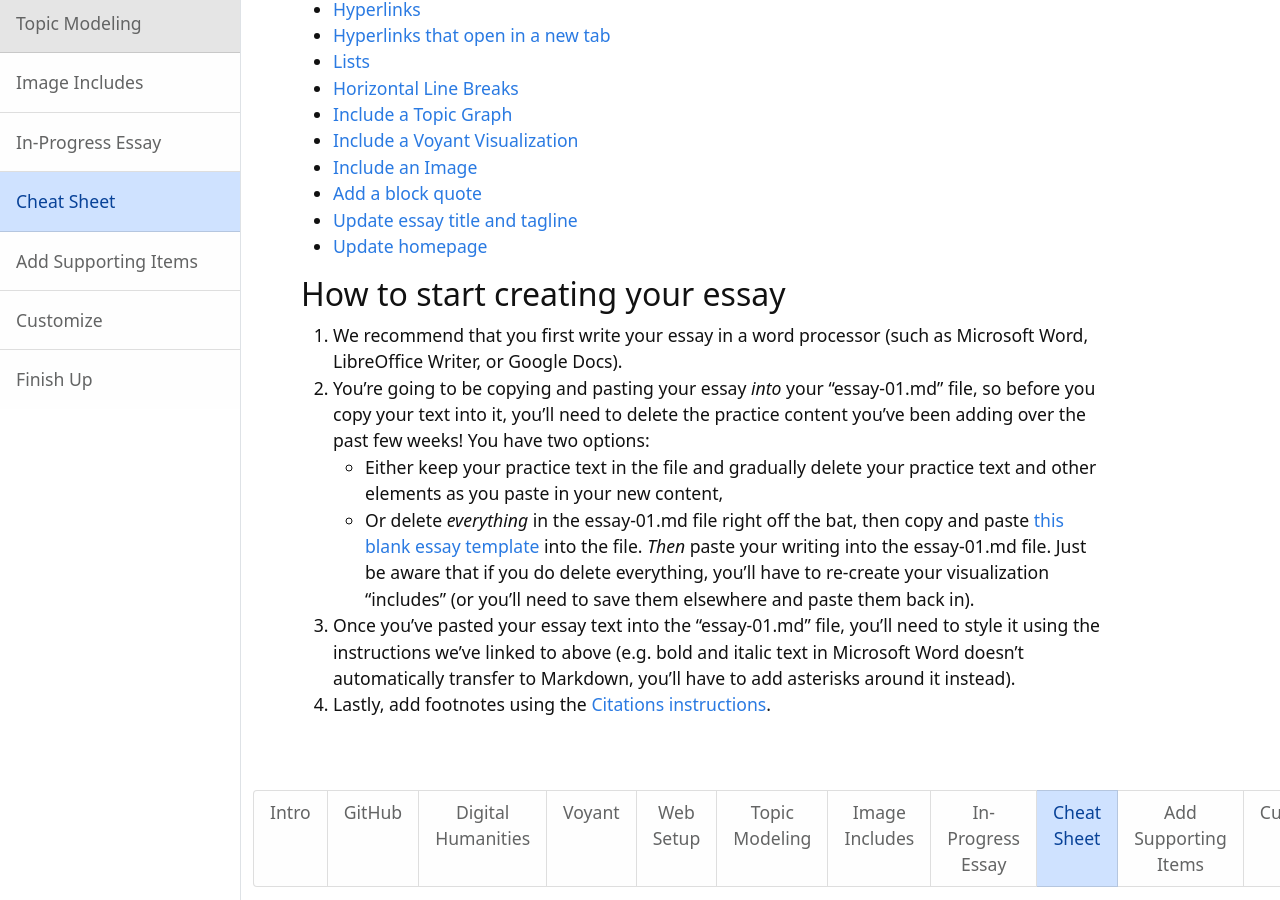
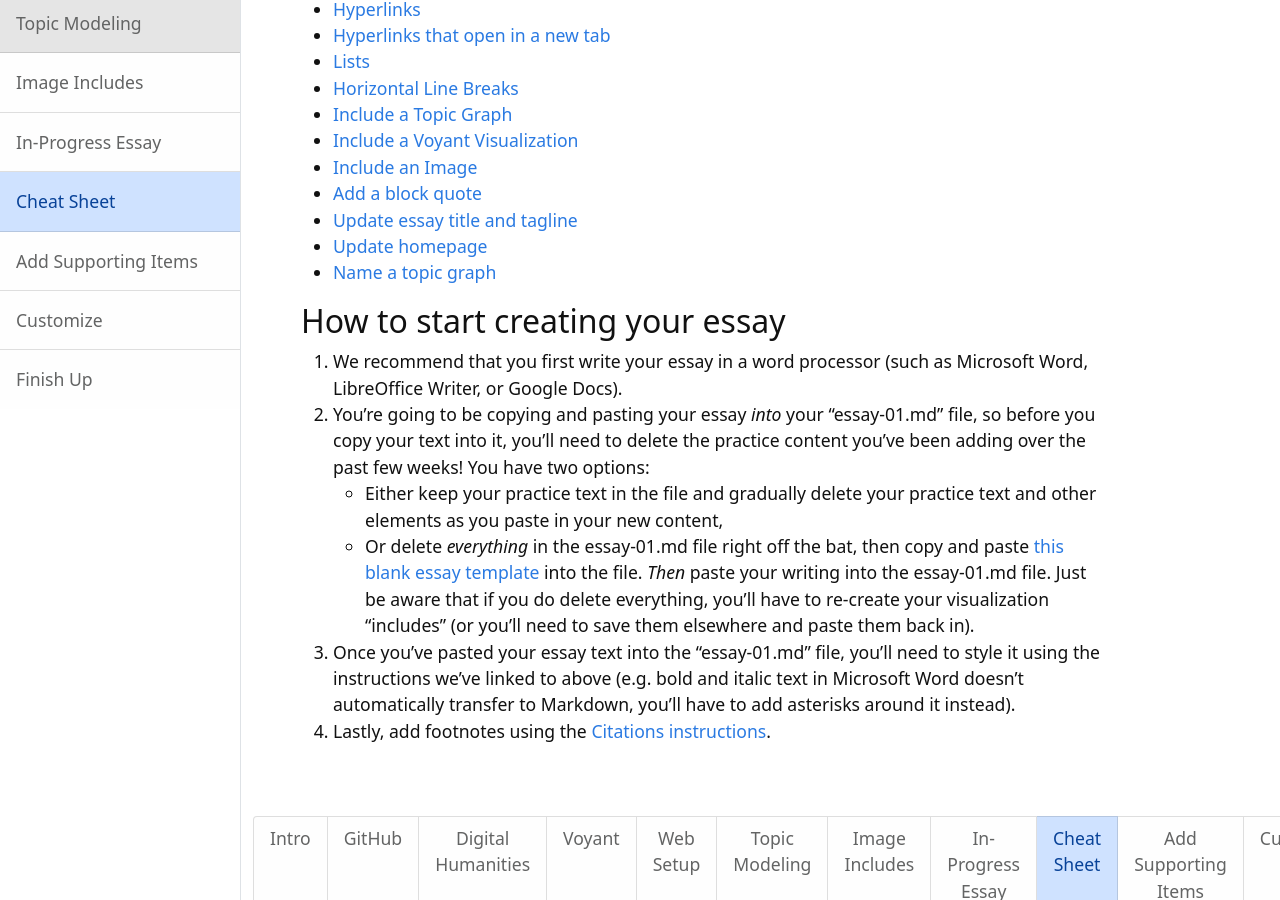
Before and after one commit to learn-static/hist-320, a Jekyll site: the page built from content/08-cheat-sheet.md, in a window 1280 px wide and 900 px high, scrolled down 403 px. Built offline with Jekyll 4.4.1, drawn with Linux system fonts in a browser that asks for light colours.

Commit message:
name a topic

```diff
--- a/content/08-cheat-sheet.md
+++ b/content/08-cheat-sheet.md
@@ -24,6 +24,7 @@ Click on the links below to see instructions on how to incorporate each of these
 - [Add a block quote](/hist-320/customize.html#block-quote){:target="_blank" rel="noopener"}
 - [Update essay title and tagline](/hist-320/customize.html#title){:target="_blank" rel="noopener"}
 - [Update homepage](/hist-320/customize.html#homepage){:target="_blank" rel="noopener"}
+- [Name a topic graph](/hist-320/topic-modeling.html#name-topics){:target="_blank" rel="noopener"}
 
 ## How to start creating your essay
 
```
